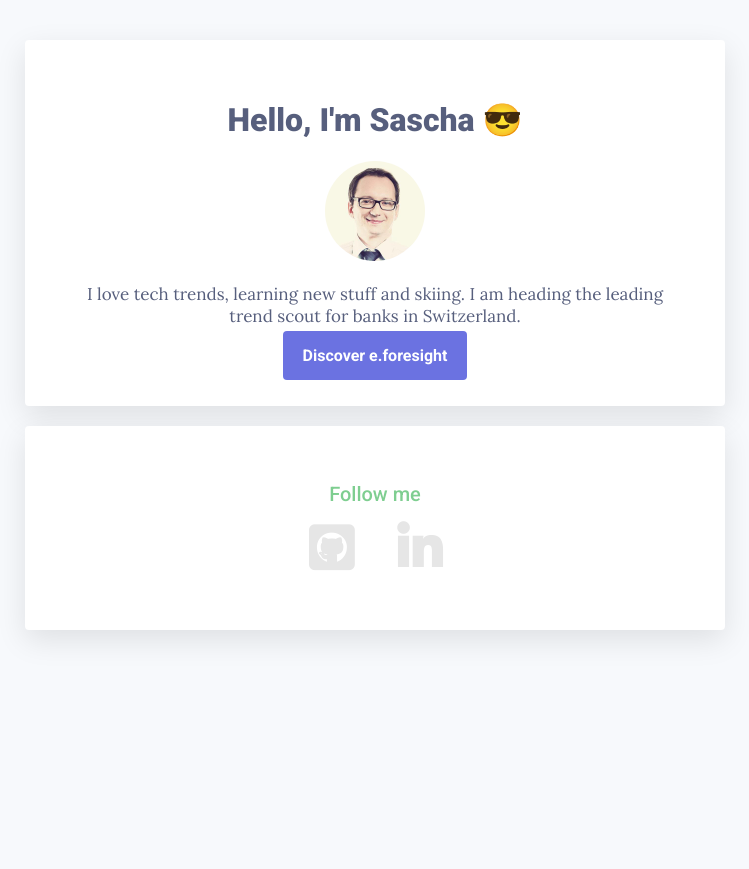
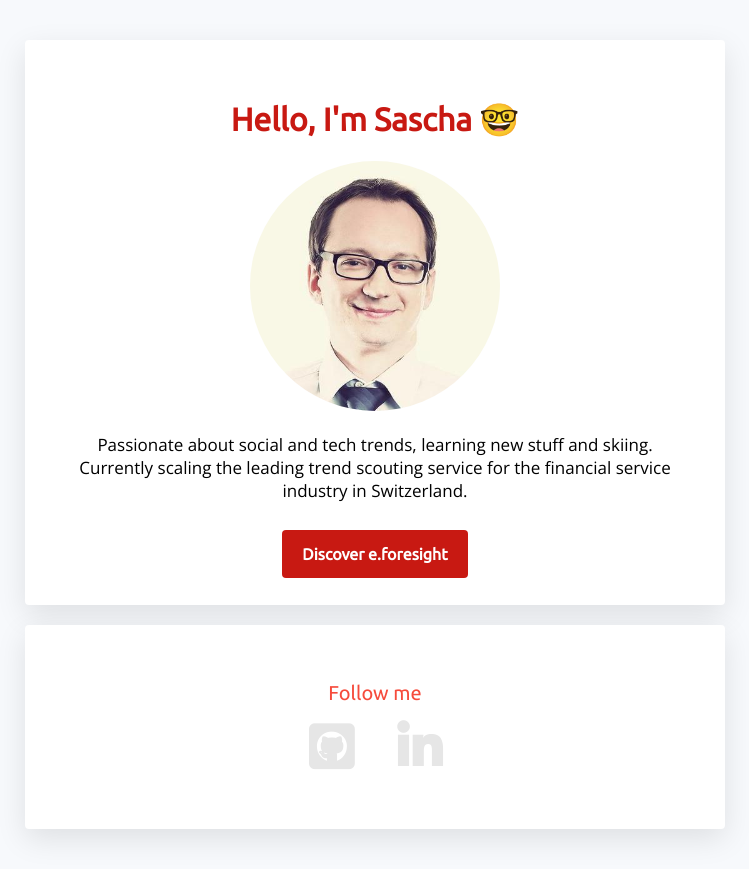
Before and after one commit to saschagysel/profile, a plain HTML site: page index.html in a window 1280 px wide. Shown: the whole page, without its empty margins (265-1014 px from the left). Before the commit the page ends 800 px from the top, so only its background shows below. Drawn offline with nearby package versions, Linux system fonts and the light colour scheme.

Commit message:
make my profile prettier

```diff
--- a/index.html
+++ b/index.html
@@ -5,7 +5,7 @@
     <title>My profile</title>
     <meta charset="utf-8">
     <link rel="stylesheet" href="https://use.fontawesome.com/releases/v5.6.3/css/all.css" integrity="sha384-UHRtZLI+pbxtHCWp1t77Bi1L4ZtiqrqD80Kn4Z8NTSRyMA2Fd33n5dQ8lWUE00s/" crossorigin="anonymous">
-    <link href="https://fonts.googleapis.com/css?family=Lora:400,700|Roboto:300,400,500,700,900" rel="stylesheet">
+    <link href="https://fonts.googleapis.com/css?family=Open+Sans|Ubuntu&display=swap" rel="stylesheet">
     <meta name="viewport" content="width=device-width, initial-scale=1">
     <link rel="stylesheet" href="style.css">
   </head>
@@ -13,18 +13,18 @@
   <div class="container">
 
     <div class="card-white">
-      <h1>Hello, I'm Sascha 😎</h1>
-      <img src="images/sascha.jpeg" width="100px" alt="Sascha Gysel" class="img-circle">
+      <h1>Hello, I'm Sascha 🤓</h1>
+      <img src="images/sascha.jpeg" width="250px" alt="Sascha Gysel" class="img-circle">
       <p>
-        I love tech trends, learning new stuff and skiing. I am heading the leading trend scout for banks in Switzerland.
+        Passionate about social and tech trends, learning new stuff and skiing. Currently scaling the leading trend scouting service for the financial service industry in Switzerland.
       </p>
-      <a href="#" class="btn-blue">Discover e.foresight</a>
+      <br><a href="https//www.swisscom.com/e-foresight" class="btn-red">Discover e.foresight</a>
     </div>
     <div class="card-white">
       <h2>Follow me</h2>
       <ul class="list-inline">
         <li>
-          <a href="https://github.com/saschagysel target="_blank">
+          <a href="https://github.com/saschagysel" target="_blank">
             <i class="fab fa-github-square"></i>
           </a>
         </li>
--- a/style.css
+++ b/style.css
@@ -1,29 +1,29 @@
 /* Colors and fonts */
 body {
   background: #F7F9FC;
-  color: #575F7D;
-  font-family: 'Lora', serif;
+  color: #000000;
+  font-family: 'Open Sans', serif;
   font-size: 17px;
   font-weight: lighter;
 }
 h1, h2, h3 {
-  font-family: 'Roboto', sans-serif;
+  font-family: 'Ubuntu', sans-serif;
 }
 h1 {
-  color: #575F7D;
+  color: #C81912;
   font-size: 32px;
   font-weight: 900;
 }
 h2 {
-  color: #7ECE90;
+  color: #F64B3C;
   font-size: 20px;
   font-weight: lighter;
   font-weight: 500;
 }
 a {
-  font-family: 'Roboto', sans-serif;
+  font-family: 'Ubuntu', sans-serif;
   text-decoration: none;
-  color: #6B72E1;
+  color: black;
   font-weight: 600;
   font-size: 16px;
 }
@@ -69,20 +69,17 @@ a:hover {
 }
 
 .list-inline i:hover {
-  color: black;
+  color: #C81912;
 }
 
-
-.btn-blue {
-    background-color: #6B72E1;
+.btn-red {
+    background-color: #C81912;
     color: white;
     padding: 15px 20px;
     border-radius: 4px;
 }
 
-
-
-.btn-blue:hover {
+.btn-red:hover {
   background-color: black;
   color: white;
 }
```
